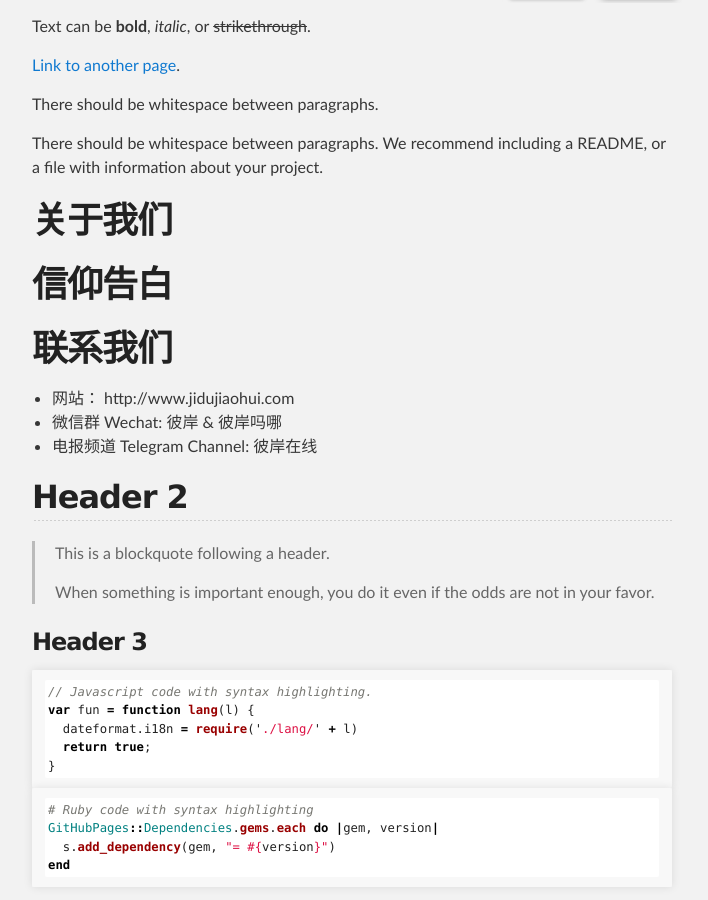
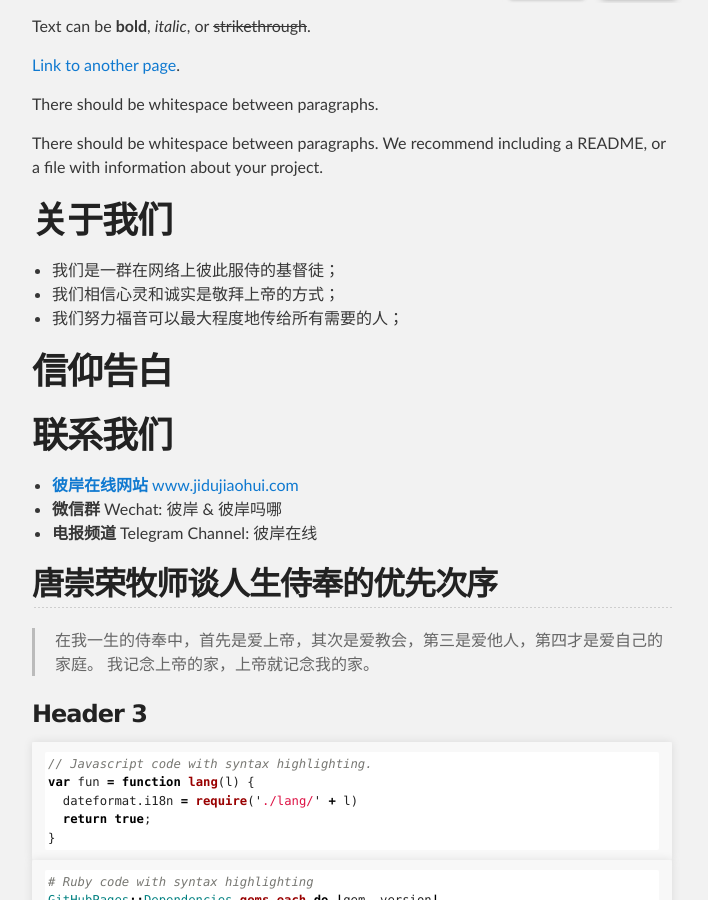
Before and after one commit to simonjob42/simonjob42.github.io, a Jekyll site: the page built from index.md, in a window 1280 px wide and 900 px high, scrolled down 246 px. Shown: the whole window, without its empty margins (288-996 px from the left). Built offline with Jekyll 4.4.1, drawn with Linux system fonts in a browser that asks for light colours.

Commit message:
Update index.md

```diff
--- a/index.md
+++ b/index.md
@@ -11,22 +11,24 @@ There should be whitespace between paragraphs.
 There should be whitespace between paragraphs. We recommend including a README, or a file with information about your project.
 
 # 关于我们
+* 我们是一群在网络上彼此服侍的基督徒；
+* 我们相信心灵和诚实是敬拜上帝的方式；
+* 我们努力福音可以最大程度地传给所有需要的人；
 
 # 信仰告白
 
 # 联系我们
 
-* 网站： http://www.jidujiaohui.com
-* 微信群 Wechat: 彼岸 & 彼岸吗哪
-* 电报频道 Telegram Channel: 彼岸在线
+* [**彼岸在线网站** www.jidujiaohui.com](http://www.jidujiaohui.com)
+* **微信群** Wechat: 彼岸 & 彼岸吗哪
+* **电报频道** Telegram Channel: 彼岸在线
 
 
 
-## Header 2
+## 唐崇荣牧师谈人生侍奉的优先次序
 
-> This is a blockquote following a header.
->
-> When something is important enough, you do it even if the odds are not in your favor.
+>在我一生的侍奉中，首先是爱上帝，其次是爱教会，第三是爱他人，第四才是爱自己的家庭。
+>我记念上帝的家，上帝就记念我的家。
 
 ### Header 3
 
```
